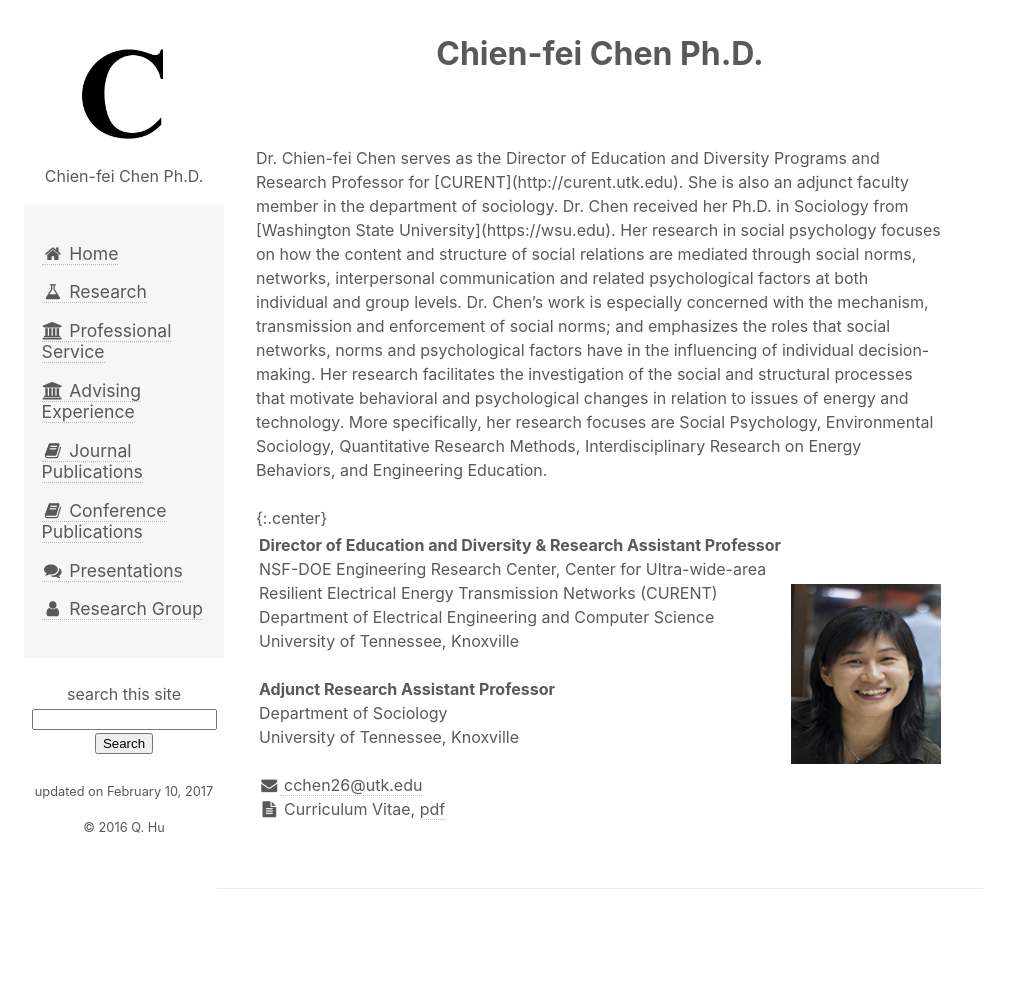
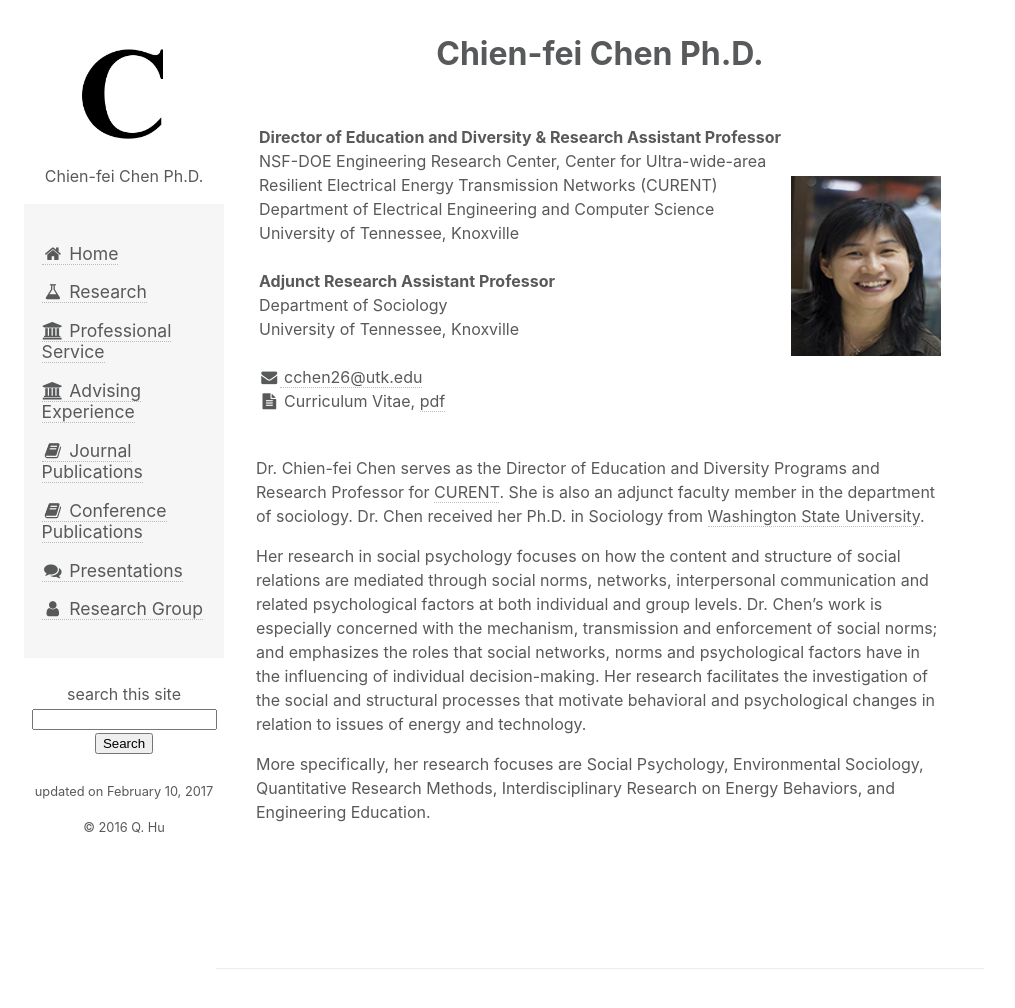
Before and after one commit to chien-fei-chen/chien-fei-chen.github.io, a Jekyll site: the page built from index.md, in a window 1280 px wide and 1090 px high. Shown: the top 1008 px of the window, without its empty margins (136-1151 px from the left). Built offline with Jekyll 4.4.1, drawn with Linux system fonts in a browser that asks for light colours; nearby versions of some CDN libraries.

Commit message:
Quick fix

```diff
--- a/index.md
+++ b/index.md
@@ -9,17 +9,22 @@ title: Home
 <table width="100%">
 <tr>
 <td align="left">
-    <b>Director of Education and Diversity & Research Assistant Professor</b> <br>NSF-DOE Engineering Research Center, Center for Ultra-wide-area Resilient Electrical Energy Transmission Networks (CURENT)<br>
-    Department of Electrical Engineering and Computer Science<br>University of Tennessee, Knoxville<br><br /><b>Adjunct Research Assistant Professor</b>
+    <b>Director of Education and Diversity & Research Assistant Professor</b>
+    <br>NSF-DOE Engineering Research Center, Center for Ultra-wide-area Resilient Electrical Energy Transmission Networks (CURENT)
+    <br>Department of Electrical Engineering and Computer Science
+    <br>University of Tennessee, Knoxville<br><br />
+    <b>Adjunct Research Assistant Professor</b>
     <br>Department of Sociology
     <br>University of Tennessee, Knoxville
     <br>
     <br>
     <i class="fa fa-envelope fa-fw"></i><a href= "mailto:cchen26@utk.edu" > cchen26@utk.edu</a><br><i class="fa fa-file-text fa-fw"></i> Curriculum Vitae, <a href= "/assets/lib/Chien-fei_Chen_CV.pdf" > pdf </a><br>
+</td>
 <td align="right">
     <img src="assets/img/Chien-fei-Chen.png" alt="Chien-fei's portrait" style="width:150px;height:180px;">
 </td>
-
+</tr>
+</table>
 
 <br />
 Dr. Chien-fei Chen serves as the Director of Education and Diversity Programs and Research Professor for [CURENT](http://curent.utk.edu). She is also an adjunct faculty member
```
